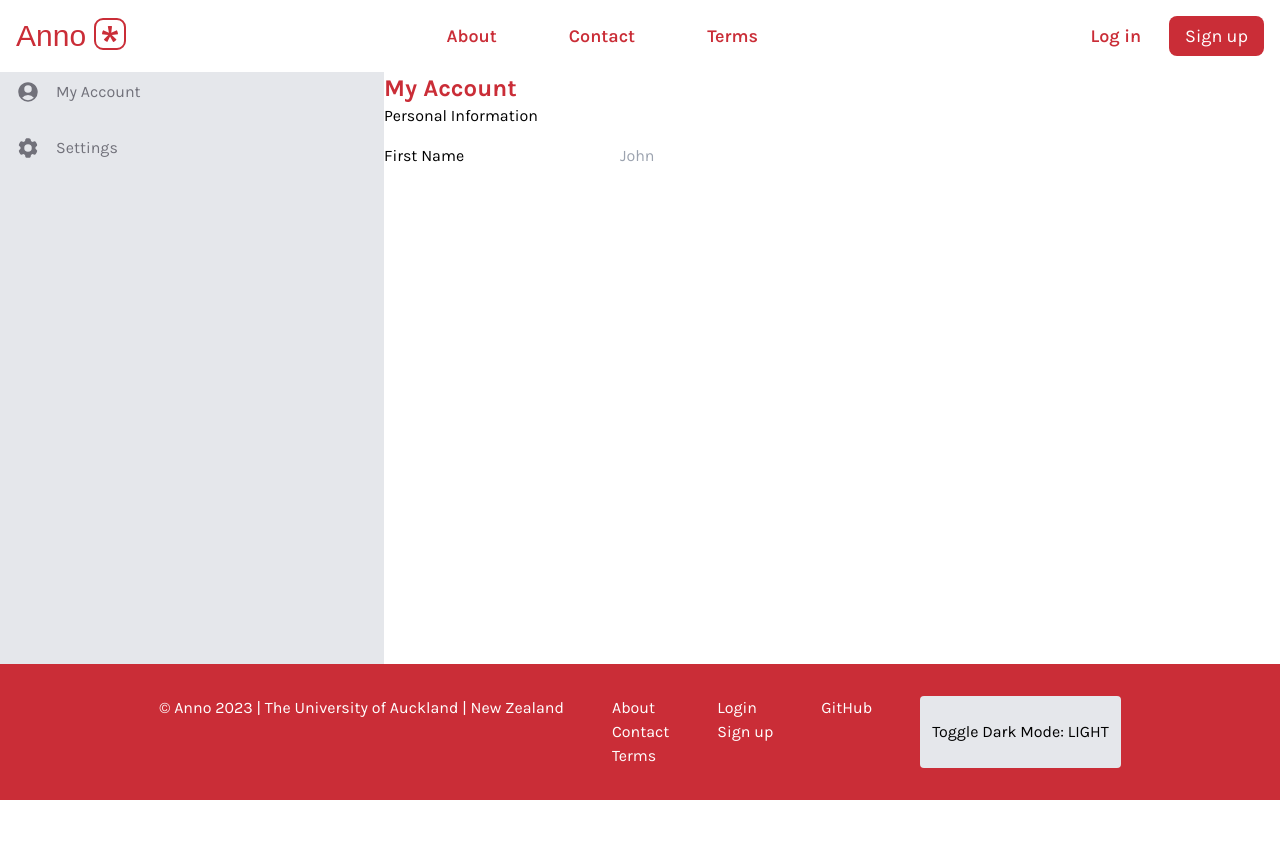
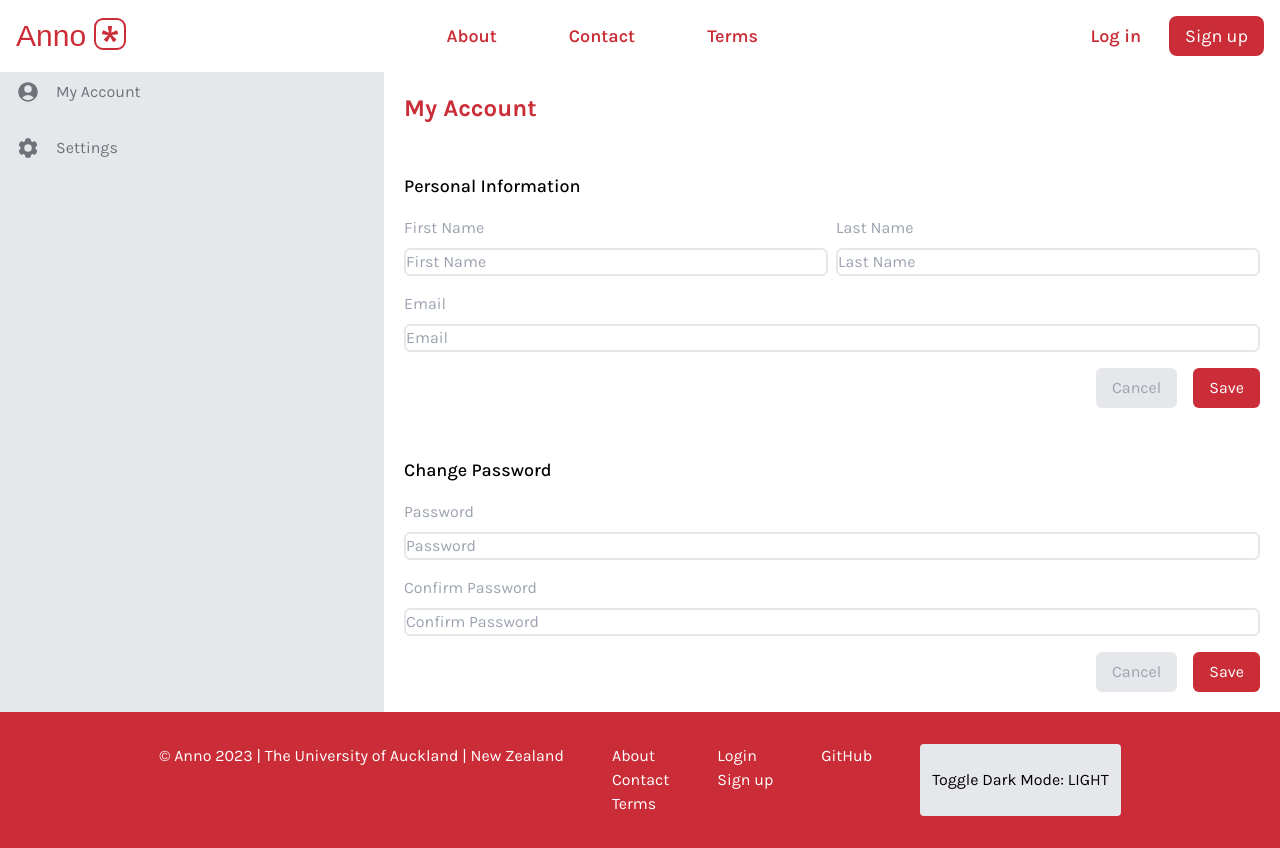
Before and after one commit to mjakeman/anno-pdf, a React (Vite) app in the folder frontend/: page /project-group-fearless-foxes/account in a window 1280 px wide. Before the commit the page ends 800 px from the top, so only its background shows below. Built offline with nearby package versions, Linux system fonts and the light colour scheme; a web font is replaced by a local one.

Commit message:
PDF-54: User setting page UI

```diff
--- /dev/null
+++ b/frontend/src/components/Modal.tsx
@@ -0,0 +1,21 @@
+
+interface ModalProps {
+    isVisible: boolean,
+    onOutsideClick: (params: any) => any,
+    children: React.ReactNode
+}
+
+export default function Modal({isVisible, onOutsideClick, children}: ModalProps) {
+return(
+<div className="fixed inset-0 bg-black bg-opacity-30 flex justify-center items-center">
+    <button onClick={()=>onOutsideClick}>
+    Close
+    </button>
+    {isVisible &&
+    <div className="bg-white rounded-lg p-4">
+        {children}
+    </div>
+    }
+</div>
+)
+}
--- a/frontend/src/components/app/setting/SettingModal.tsx
+++ b/frontend/src/components/app/setting/SettingModal.tsx
@@ -1,15 +1,22 @@
 import { UserCircleIcon } from "@heroicons/react/24/solid"
 import { Cog6ToothIcon } from "@heroicons/react/24/solid"
 import { useState } from "react"
+import DarkModeToggleTest from "../../DarkModeToggleTest"
+import Modal from "../../Modal"
 
 type SettingTabs = "account" | "settings"
 
-export default function SettingModal(){
+interface SettingModalProps {
+    isVisible: boolean,
+    onOutsideClick: (params: any) => any,
+}
+
+export default function SettingModal({isVisible, onOutsideClick}: SettingModalProps) {
     const [activeTab, setActiveTab] = useState<SettingTabs>("account")
 
     return(
-        <div className="grid grid-cols-10 h-full">
-            <div className="col-span-3 bg-gray-200">
+        <div className="grid grid-cols-10 bg-white h-full">
+            <div className="col-span-3 bg-gray-200 h-full">
                 <div className="flex flex-col gap-4">
                     <span onClick={()=>setActiveTab("account")} className="flex flex-row gap-4 items-center px-4 py-2 transition-colors hover:bg-gray-300 dark:hover:bg-anno-space-800 rounded-lg">
                         <UserCircleIcon className="text-zinc-500 w-6 h-6 dark:text-white"/>
@@ -21,33 +28,60 @@ export default function SettingModal(){
                     </span>
                     </div>
             </div>
-            <div className="col-span-7">
+            <div className="col-span-7 p-5">
                 {activeTab === "account" && <AccountContent/>}
-                {activeTab === "settings" && <div>Settings</div>}
+                {activeTab === "settings" && <DarkModeToggleTest/>}
             </div>
         </div>
-
-
-
     )
 }
 
 function AccountContent() {
+
     return (
-        <>
+        <div className="flex flex-col gap-12">
         <h1 className="text-2xl font-bold text-anno-red-primary">My Account</h1>
         <div className="flex flex-col gap-4 ">
-            <h2>Personal Information</h2>
+            <h2 className="text-lg font-medium">Personal Information</h2>
             <div className="flex flex-col gap-4">
-                <div className="flex flex-row gap-4">
-                    <label className="w-1/4">First Name</label>
-                    <input className="w-3/4" type="text" placeholder="John"/>
-
-
+                <div className="flex flex-row gap-2">
+                <div className="w-1/2 flex flex-col gap-2">
+                    <label className=" text-gray-400">First Name</label>
+                    <input className="rounded-md border-2" type="text" placeholder="First Name"/>
+                </div>
+                <div className="w-1/2 flex flex-col gap-2">
+                    <label className=" text-gray-400">Last Name</label>
+                    <input className="rounded-md border-2" type="text" placeholder="Last Name"/>
+                </div>
+                </div>
+                <div className="flex flex-col gap-2">
+                    <label className=" text-gray-400">Email</label>
+                    <input className="rounded-md border-2" type="text" placeholder="Email"/>
                 </div>
             </div>
+            <div className="flex flex-row gap-4 ml-auto">
+                <button className="bg-gray-200 text-gray-400 rounded-md px-4 py-2">Cancel</button>
+                <button className="bg-anno-red-primary text-white rounded-md px-4 py-2">Save</button>
+            </div>
         </div>
-        </>
+        <div className="flex flex-col gap-4 ">
+            <h2 className="text-lg font-medium">Change Password</h2>
+            <div className="flex flex-col gap-4">
+                <div className="flex flex-col gap-2">
+                    <label className=" text-gray-400">Password</label>
+                    <input className="rounded-md border-2" type="text" placeholder="Password"/>
+                </div>
+                <div className="flex flex-col gap-2">
+                    <label className=" text-gray-400">Confirm Password</label>
+                    <input className="rounded-md border-2" type="text" placeholder="Confirm Password"/>
+                </div>
+            </div>
+            <div className="flex flex-row gap-4 ml-auto">
+                <button className="bg-gray-200 text-gray-400 rounded-md px-4 py-2">Cancel</button>
+                <button className="bg-anno-red-primary text-white rounded-md px-4 py-2">Save</button>
+            </div>
+        </div>
+        </div>
 
     )
 }
```
